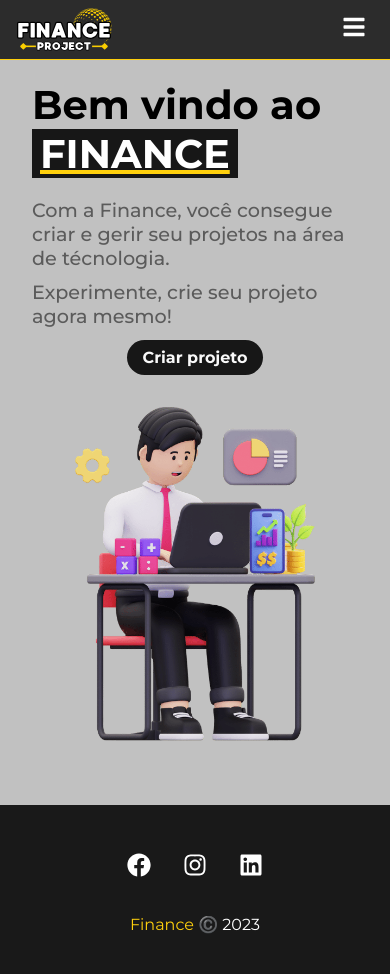
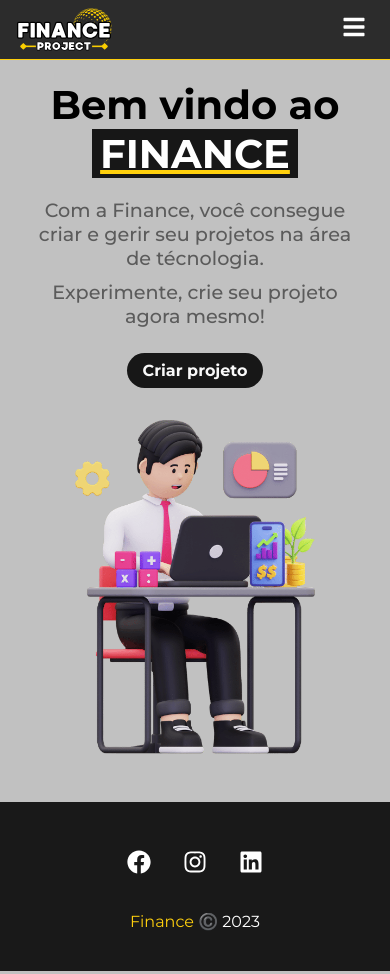
Before and after one commit to GSBarros17/pagina-react, a React (Create React App) app: page / in a window 390 px wide. Built offline with nearby package versions, Linux system fonts and the light colour scheme; the HTML template or start-up script is replaced by a standard one.

Commit message:
add mediaquery a pg home

```diff
--- a/src/components/pages/Home/Home.module.css
+++ b/src/components/pages/Home/Home.module.css
@@ -25,7 +25,18 @@
     font-weight: 500;
     color: #5b5b5b;
 }
+
+.containerHome a {
+    margin: 1em;
+}
+
 .imgHome{
     width: 15em;
-    margin: 2em 0;
+    margin: 1em 0;
 }
+
+@media screen and (max-width: 800px){
+    .containerHome{
+        text-align: center;
+    }
+}
```
